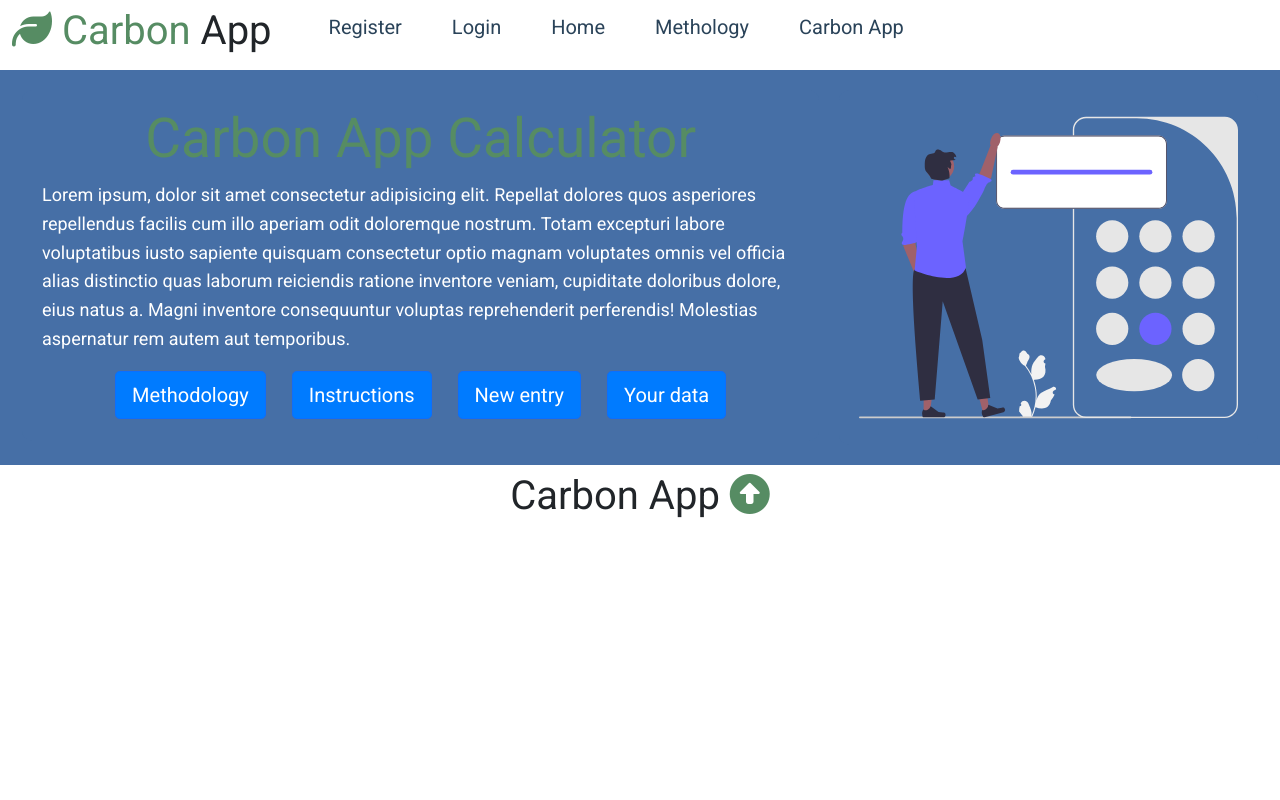
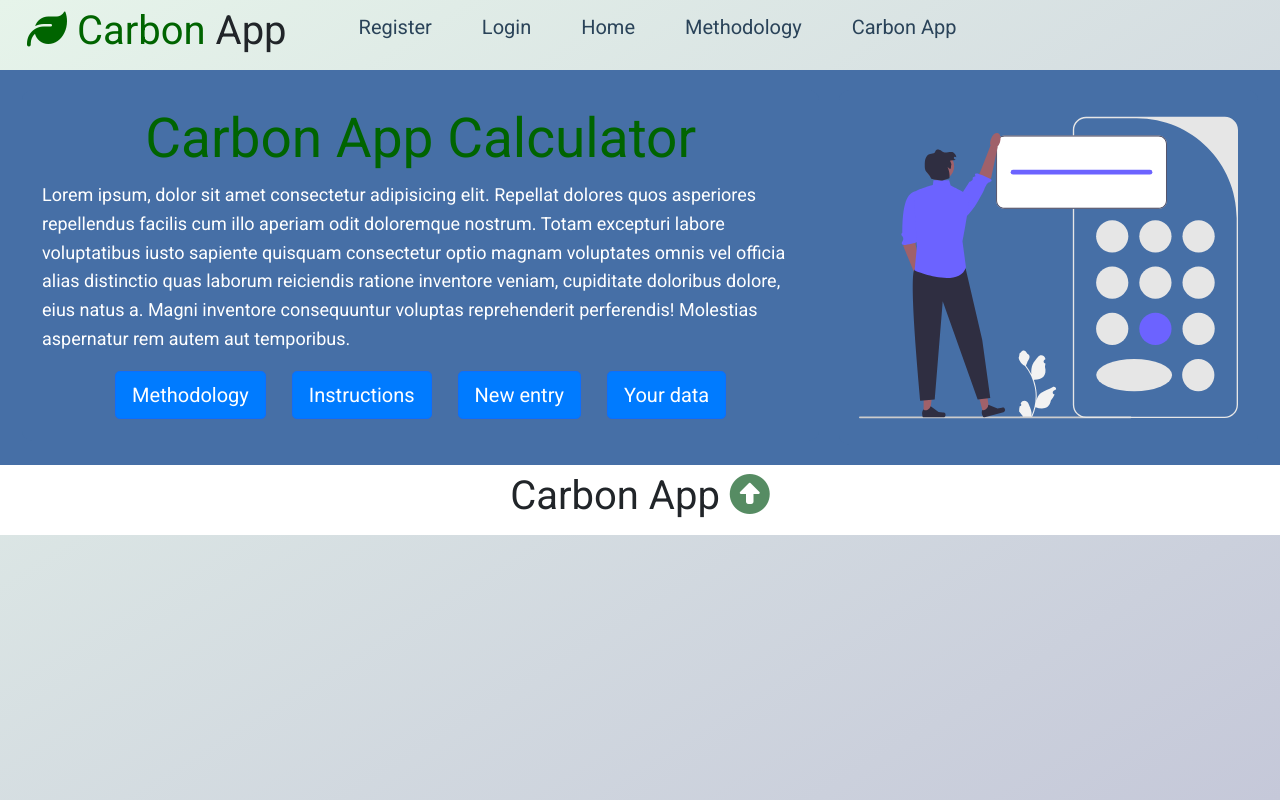
Before and after one commit to wboroy/carbon_app_2025, a Flask app: page /carbon_app in a window 1280 px wide. Run offline with Flask 2, Linux system fonts and the light colour scheme; some libraries are stand-ins or nearby versions.

Commit message:
Add files via upload

```diff
--- a/capp/static/home.css
+++ b/capp/static/home.css
@@ -1,3 +1,10 @@
+/* Body background to eliminate white scrollbar area */
+body {
+  margin: 0;
+  padding: 0;
+  background: linear-gradient(to bottom right, #e6f4ea, #c5c8d9);
+}
+
 /* Hoved bildet + Tittel */
 .section_header_home {
   background: linear-gradient(to bottom right, #e6f4ea, #c5c8d9);
@@ -8,10 +15,8 @@
   align-items: center;
   justify-content: center;
   overflow: hidden;
-  max-width: 1500px;
-  margin: 0 auto;
-  border-left: 15px solid #fff;
-  border-right: 15px solid #fff;
+  width: 100%;
+  margin: 0;
   box-sizing: border-box;
   background-size: cover;
   background-position: center;
@@ -36,7 +41,7 @@
 }
 
 .hero_content h1 .highlight {
-  color: #7cc785;
+  color: #006400;
 }
 
 .hero_content p {
--- a/capp/static/layout.css
+++ b/capp/static/layout.css
@@ -15,10 +15,23 @@
   padding: 0;
   margin: 0;
 }
+
+/* Carbon App logo */
+.text-logo {
+  color: #006400;
+}
+
+/* Font imports */
+
 body {
   font-family: 'Roboto', sans-serif;
-  background: #fff;
+  background: url('../static/icons/Forestphoto.png') center top / cover no-repeat,
+              linear-gradient(to bottom right, #e6f4ea, #c5c8d9);
   line-height: 1.6;
+  margin: 0;
+  padding: 0;
+  width: 100%;
+  min-height: 100vh;
 }
 .container {
   margin: auto;
@@ -43,9 +56,10 @@
 img {
   width: 100%;
 }
+
 /* Navbar  */
 .section_carbon_app_navbar {
-  background-color:white;
+  background-color: transparent;
 }
 .carbon_app_navbar {
   display: flex;
@@ -53,7 +67,7 @@
   justify-content: flex-start;
   height: 70px;
   align-items: center;
-  background-color: white;
+  background-color: transparent;
   padding: 0 0px;
 }
 .carbon_app_navbar a {
@@ -62,6 +76,8 @@
   margin: 0 5px;
   font-size: 20px;
   text-decoration: none;
+  border-radius: 5px;
+  font-weight: 500;
 }
 .carbon_app_navbar a:hover{
   border-bottom: #2a4359 4px solid;
@@ -72,10 +88,10 @@
 }
 .carbon_app_navbar .logo {
   font-weight: 400;
+  padding: 10px 15px;
+  border-radius: 5px;
 }
-.text-logo {
-  color: #568c63;
-}
+
 /* Footer  */
 .section_footer{
   background-color:white;
--- a/capp/templates/home.html
+++ b/capp/templates/home.html
@@ -1,7 +1,7 @@
 {% extends "layout.html" %}
 {% block content %}
 
-<!-- Bildet + Hero section -->>
+<!-- Bildet + Hero section -->
 <section class="section_header_home" style="background: url('{{ url_for('static', filename='icons/Forestphoto.png') }}') center center / cover no-repeat;">
   <div class="hero_overlay">
     <div class="container hero_content">
@@ -33,7 +33,7 @@
   <div class="impact_card">
     <h3>What’s Your Impact?</h3>
     <p>
-      Discover how your vehicle choices influence carbon emissions.
+      Discover how your travel habits influence carbon emissions.
       Join us in the journey toward sustainability — every kilometer counts.
     </p>
     <a href="{{ url_for('carbon_app.carbon_app_home') }}" class="link_action">Calculate Emissions</a>
--- a/capp/templates/layout.html
+++ b/capp/templates/layout.html
@@ -57,7 +57,7 @@
                         <a href="{{url_for('home.home_home')}}">Home</a>
                     </li>
                     <li>
-                        <a href="{{url_for('methodology.methodology_home')}}">Methology</a>
+                        <a href="{{url_for('methodology.methodology_home')}}">Methodology</a>
                     </li>
                     <li>
                         <a href="{{url_for('carbon_app.carbon_app_home')}}">Carbon App</a>
```
